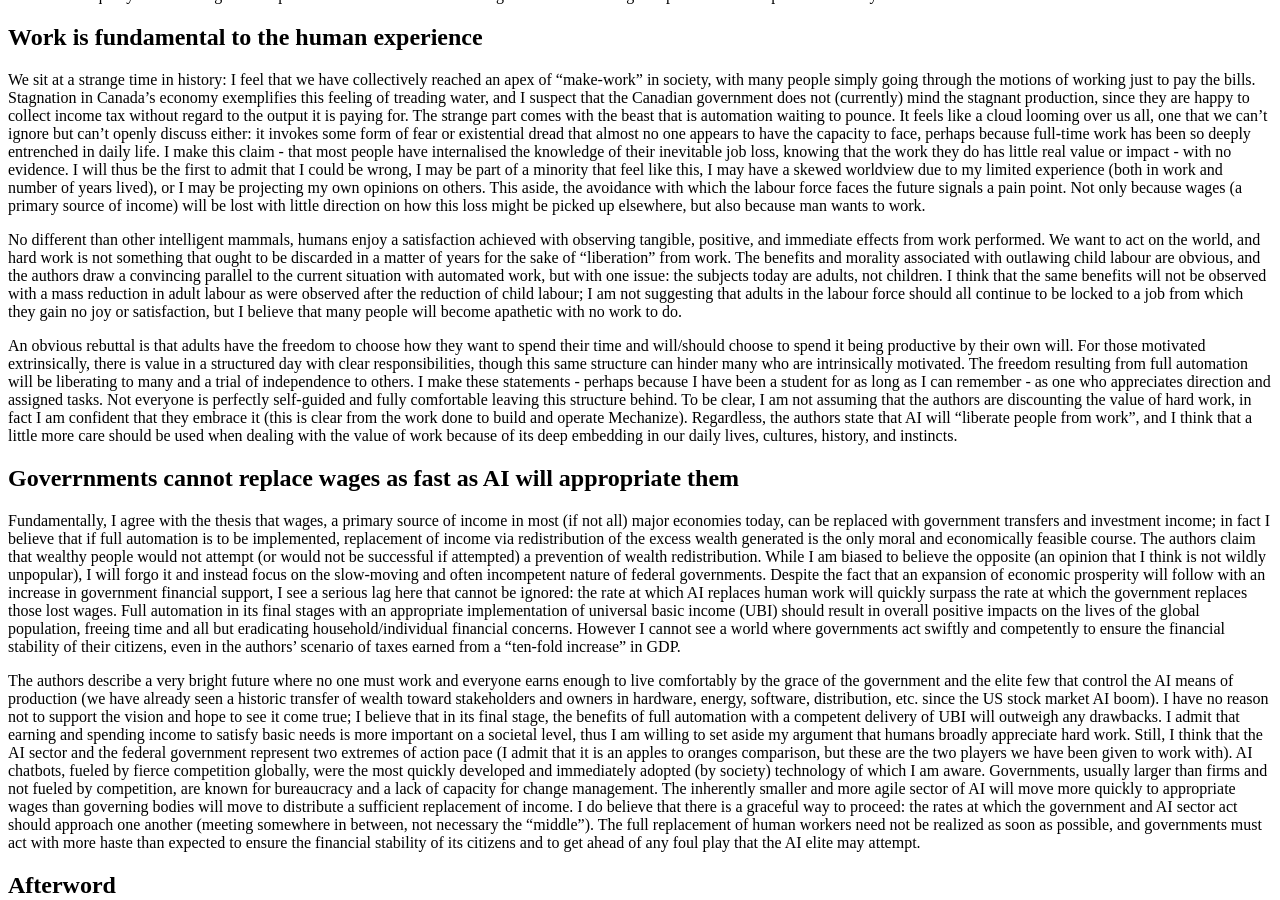
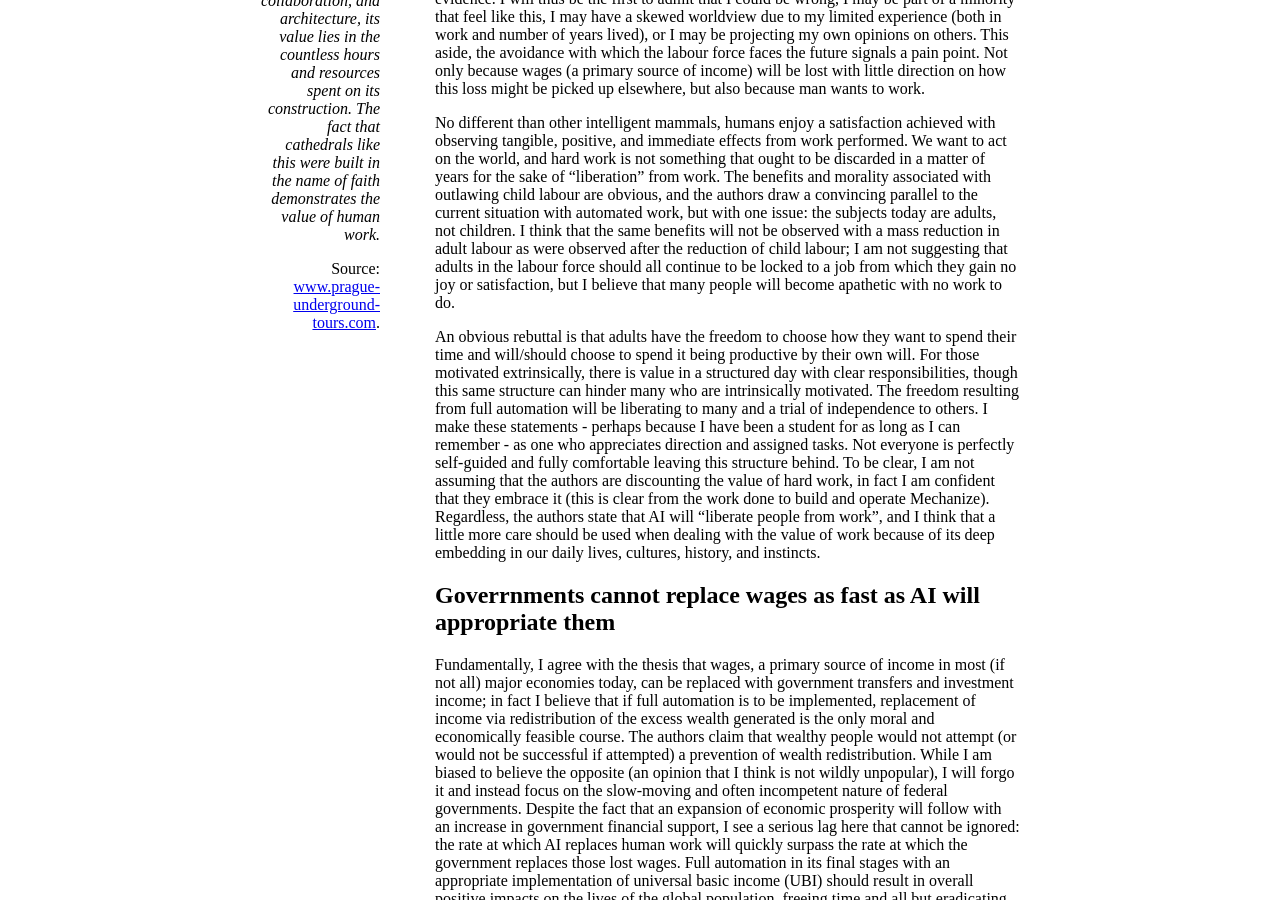
Before and after one commit to hidekihill/hidekihill.github.io, a Jekyll site: the page blog/a-response-to-life-after-work/index.html, which Jekyll copies as it is, in a window 1280 px wide and 900 px high, scrolled down 587 px. Built offline with Jekyll 4.4.1, drawn with Linux system fonts in a browser that asks for light colours.

Commit message:
Update index.html

```diff
--- a/blog/a-response-to-life-after-work/index.html
+++ b/blog/a-response-to-life-after-work/index.html
@@ -4,17 +4,18 @@
     <meta charset="UTF-8">
     <meta name="viewport" content="width=device-width, initial-scale=1.0">
     <title>Hideki Hill</title>
-    <link rel="stylesheet" href="style.css">
+    <link rel="stylesheet" href="../../style.css">
   </head>
     <body>
 
     <main>
     <h1>The value of human work: a response to "Life after work"</h1>
-    <div class="grid-container">
+    <div class="grid-container2">
         <div class="grid-column">
           <div style="text-align: right;">
             <img src="../../cathedral.jpg" alt="St. Vitus Cathedral, Prague" style="width: 250px; height: auto;">
             <p><em>The St. Vitus Cathedral in Prague took nearly 600 years to construct. A testament to the human spirit, collaboration, and architecture, its value lies in the countless hours and resources spent on its construction. The fact that cathedrals like this were built in the name of faith demonstrates the value of human work.</em></p>
+            <p>Source: <a href="https://www.prague-underground-tours.com/museum/interesting-places-and-monuments/the-st-vitus-cathedral/">www.prague-underground-tours.com</a>.</p>
           </div>
         </div>
         <div class="grid-column">
```
